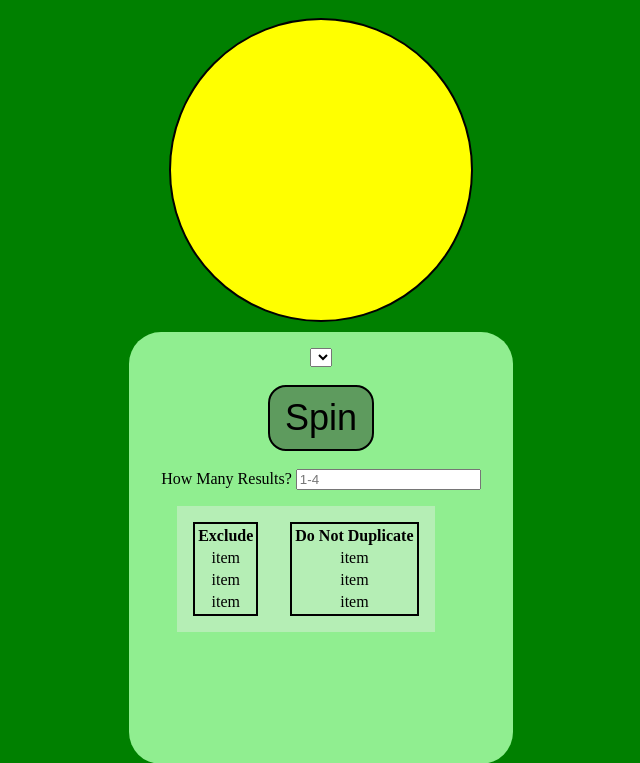
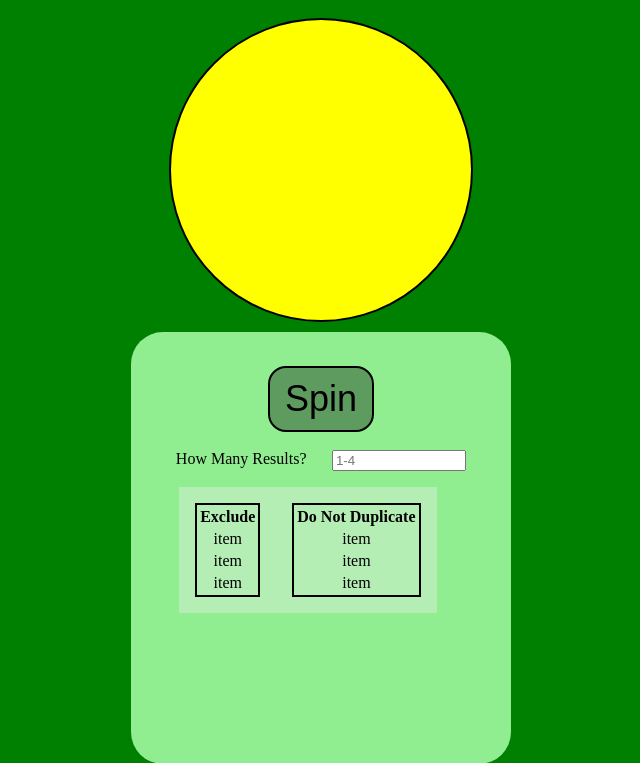
Before and after one commit to tsennema/pycharmspinner, a Flask app: page /spin in a window 1280 px wide. Shown: the top 763 px of the page, without its empty margins (319-959 px from the left). Run offline with Flask 2, Linux system fonts and the light colour scheme; lists and menus that the app fills with data are empty.

Commit message:
continued building html and css

```diff
--- a/app.py
+++ b/app.py
@@ -24,7 +24,7 @@
         d[col[0]] = row[idx]
     return d
 # Setting up SQLITE connection
-connection = sqlite3.connect("picker.db")
+connection = sqlite3.connect("picker.db", check_same_thread=False)
 connection.row_factory = dict_factory
 db = connection.cursor()
 
@@ -40,11 +40,22 @@
     if request.method == "POST":
         # render spin.html with results attached
         # i guess main code will go here
+        wheel = db.execute("SELECT * FROM wheels WHERE wheel_name = 'restaurants'")
+        wheel = wheel.fetchall()
+        number = 1
+        #exclude_params = [{'style': "Asian"}, {'price': "$$$"}]
+        exclude_params = []
+        #nodupe_params = [{'style': "American"}]
+        nodupe_params = []
 
-        return render_template('spin.html')
+        # Note that filters will apply in this order: exclude -> nodupe and may throw a warning if there's not enough options to satisfy both
+        filtered = exclude(wheel, exclude_params)
+        filtered = nodupe(filtered, nodupe_params)
+        winners = spinner(filtered, number)
+
+        return render_template('spin.html', winners=winners)
         # return render_template('spin.html', winner=winner)
     else:
-
         return render_template('spin.html')
 
 @app.route("/wheels")
@@ -66,7 +77,7 @@
              #{'name': "Kentucky Bourbon", 'style': "American", 'price': "$"},
              #{'name': "Taste of Seoul", 'style': "Asian", 'price': "$"},
              #{'name': "Burrito Boyz", 'style': "Mexican", 'price': "$$$"}]
-    wheel = db.execute("SELECT * FROM restaurants")
+    wheel = db.execute("SELECT * FROM wheels")
     wheel = wheel.fetchall()
     number = 2
     exclude_params = [{'style': "Asian"}, {'price': "$$$"}]
@@ -98,15 +109,18 @@
     # Given a list of dictionaries, and a list of excluded key: value pairs, trim the list to items without
     filtered = []
     check = 0
-    for i in range(len(wheel)):
-        for j in range(len(exclude)):
-            [[key, value]] = exclude[j].items()
-            if (key, value) in wheel[i].items():
-                check = 1
-        if check == 0:
-            filtered.append(wheel[i])
-        check = 0
-    return filtered
+    if len(exclude) > 0:
+        for i in range(len(wheel)):
+            for j in range(len(exclude)):
+                [[key, value]] = exclude[j].items()
+                if (key, value) in wheel[i].items():
+                    check = 1
+            if check == 0:
+                filtered.append(wheel[i])
+            check = 0
+        return filtered
+    else:
+        return wheel
     # return items
 
 
--- a/static/styles.css
+++ b/static/styles.css
@@ -42,6 +42,7 @@
     transform: translateY(-2px);
     cursor: pointer;
 }
+
 #wheel {
     width: 300px;
     height: 300px;
@@ -56,8 +57,24 @@
     float: left;
     text-align: center;
 }
+
+#winner {
+    style: flex;
+    flex-direction: column;
+    justify-content: space-around;
+}
+
 #excludetable, #nodupetable {
     float: left;
     margin: 1em;
     border: 2px solid black;
 }
+
+.spininput {
+    display: flex;
+    justify-content: space-around;
+}
+
+#count {
+    width: 40%;
+}
--- a/templates/spin.html
+++ b/templates/spin.html
@@ -5,20 +5,21 @@
 {% endblock %}
 
 {% block body %}
-<div id='wheel'></div>
+<div id='wheel'>
+    <div id='winner'>
+        {% for i in winners %}
+        {{ i }}
+        <br>
+        {% endfor %}
+    </div>
+</div>
 <main>
     <form action="/spin" method='post'>
-        <select name="wheels" id="wheels">
-
-        </select>
-    </form>
-    <form action="/spin" method='post'>
         <button>Spin</button>
-        <br>
-        <label for="count">How Many Results?</label>
-
-        <input type="number" id='count' placeholder='1-4' , min=1, max=5>
-        <br>
+        <div class='spininput'>
+            <label for="count">How Many Results?</label>
+            <input type="number" id='count' placeholder='1-4' , min=1, max=5>
+        </div>
         <div class='options'>
             <table id='excludetable'>
                 <thead>
@@ -60,6 +61,7 @@
             </table>
         </div>
     </form>
+
 </main>
 
 
```
Also changed, not shown: picker.db.
